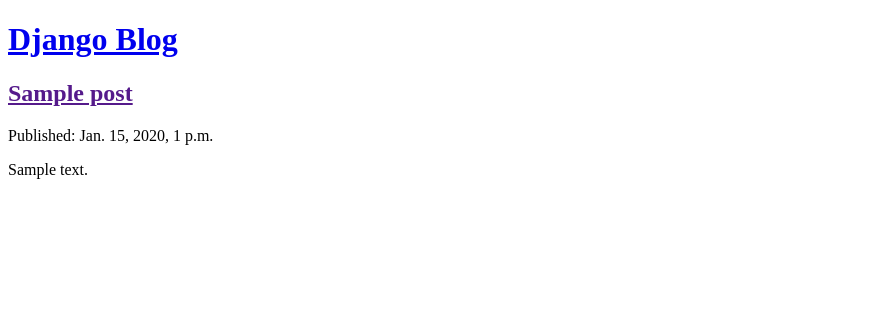
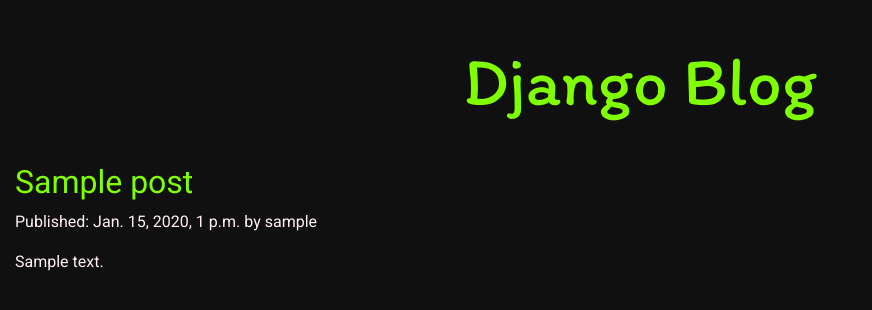
Before and after one commit to andr-knv/coolsite, a Django app: template blog/templates/blog/post_list.html in a window 1280 px wide. Shown: the top 310 px of the page, without its empty margins (0-872 px from the left). Run offline with Django 3.2, Linux system fonts and the light colour scheme; the template is opened without the code that fills it: values that come from a table or form of the project are taken from there, others are empty; tables that the repository leaves empty hold one stand-in row (values such as "Sample post").

Commit message:
Base functionality

```diff
--- /dev/null
+++ b/blog/static/css/blog.css
@@ -0,0 +1,36 @@
+body {
+    background-color: #101010;
+    padding-left: 15px;
+    padding-right: 15px;
+}
+
+h1{text-align: center;}
+
+h1 a {
+    color: #7FFF00;
+    font-family: 'Itim', cursive;
+    font-size: 3ch;
+
+
+}
+
+h2 a {
+
+    color: #7FFF00;
+    font-family: 'Roboto', sans-serif;
+}
+
+p {
+    color: #FFF0F5;
+    font-family: 'Roboto', sans-serif;
+    text-align: justify;
+}
+
+div {
+    margin-top: 40px;
+
+}
+a:link { text-decoration: none; }
+a:visited { text-decoration: none; }
+a:hover { text-decoration: none; }
+a:active { text-decoration: none; }
--- a/blog/templates/blog/post_list.html
+++ b/blog/templates/blog/post_list.html
@@ -1,7 +1,13 @@
 <!DOCTYPE html>
+{% load static %}
 <html lang="en">
 <head>
     <meta charset="UTF-8">
+    <link rel="stylesheet" href="https://cdn.jsdelivr.net/npm/bootstrap@5.3.0-alpha1/dist/css/bootstrap.min.css">
+    <link rel="stylesheet" href="{% static 'css/blog.css' %}">
+    <link rel="preconnect" href="https://fonts.googleapis.com">
+    <link rel="preconnect" href="https://fonts.gstatic.com" crossorigin>
+    <link href="https://fonts.googleapis.com/css2?family=Itim&family=Roboto&display=swap" rel="stylesheet">
     <meta name="viewport" content="width=device-width, initial-scale=1.0">
     <title>Blog</title>
 </head>
@@ -13,7 +19,7 @@
     {% for post in posts %}
     <div>
         <h2><a href="">{{ post.title }}</a></h2>
-        <p>Published: {{ post.publish_date }}</p>
+        <p>Published: {{ post.publish_date }} by {{ post.author }}</p>
         <p>{{ post.text|linebreaksbr }}</p>
     </div>
     {% endfor %}
```
